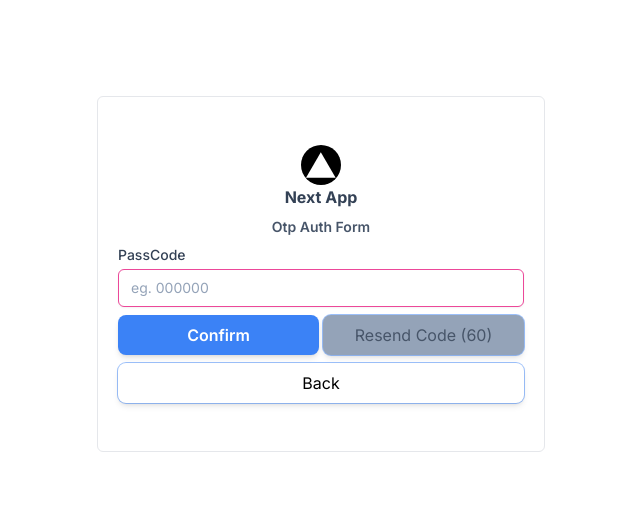
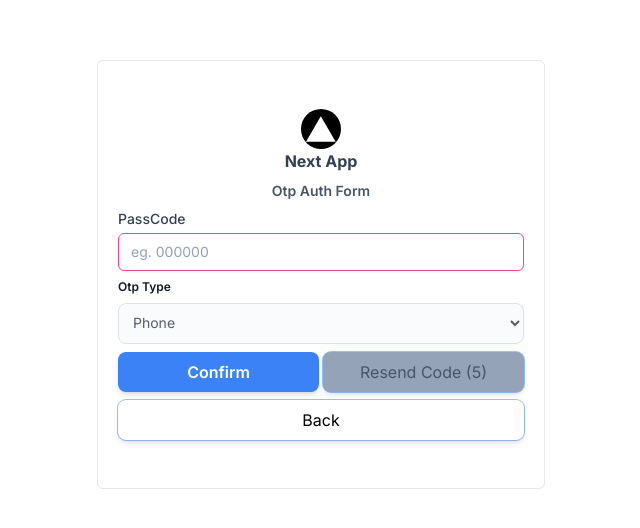
Before and after one commit to lwinmgmg/user-go-ui, a Next.js app: page /otp in a window 1280 px wide. Shown: the part 126-654 px from the top of the page, without its empty margins (319-959 px from the left). Built offline with nearby package versions, Linux system fonts and the light colour scheme.

Commit message:
Resend otp function is added

```diff
--- a/app/otp/page.tsx
+++ b/app/otp/page.tsx
@@ -3,14 +3,16 @@
 import onSuccess from "@/src/auth/user-auth";
 import AlertDismiss, { AlertType } from "@/src/components/alerts/dismiss";
 import Input from "@/src/components/forms/input";
+import SelectOtp from "@/src/components/forms/select-otp";
 import FormLogo from "@/src/components/logos/form-logo";
 import { getActiveOtp, removeActiveOtp } from "@/src/cookies/otp-cookies";
 import { AuthenticatorResponse } from "@/src/fetcher/enable-auth";
 import otpAuth from "@/src/fetcher/otp-auth";
+import resendOtp, { OtpResendResp } from "@/src/fetcher/resend-otp";
 import { useRouter } from "next/navigation";
-import {useEffect, useRef, useState } from "react";
+import {ChangeEvent, FormEvent, useEffect, useRef, useState } from "react";
 
-const OTP_TIMEOUT = 60;
+const OTP_TIMEOUT = 5;
 
 export default function Otp({params: {}, searchParams}:{
     params: {
@@ -26,6 +28,7 @@ export default function Otp({params: {}, searchParams}:{
     const passCode = useRef<HTMLInputElement | null>(null);
     const [tOut, setTOut] = useState(OTP_TIMEOUT);
     const [otp, setOtp] = useState<SuccessAuthResponse | AuthenticatorResponse | null>(null);
+    const [sendType, setSendType] = useState<ResendType>("");
     const [otpType, setOtpType] = useState<string>("");
     const router = useRouter();
 
@@ -36,10 +39,12 @@ export default function Otp({params: {}, searchParams}:{
             return
         }
         setOtp(otpData[0]);
+        setSendType(otpData[0].sotp_type);
         setOtpType(otpData[1]);
         const start = setInterval(()=>{
             setTOut(res=>res > 0 ? res - 1 : 0);
         }, 1000);
+        console.log(sendType);
         return () => clearTimeout(start)
     }, [router])
 
@@ -72,17 +77,29 @@ export default function Otp({params: {}, searchParams}:{
             setIsAlert(true);
         }
     }
-    const onResent = ()=>{
-        switch (otpType){
-            case "1":
-                router.back();
-                break
+    const onResent = async ()=>{
+        const [statusCode , data] = await resendOtp(otp?.access_token, sendType);
+        if (statusCode == 200){
+            setSendType((data as OtpResendResp).sotp_type)
+            setMessage((data as OtpResendResp).mesg);
+            setAlertType("info");
+            setIsAlert(true);
+        }else if (statusCode == 404){
+            router.back()
+        }else{
+            setMessage((data as DefaultResponse).message || "Internal Server Error");
+            setAlertType("error");
+            setIsAlert(true);
         }
         setTOut(OTP_TIMEOUT);
     }
 
     const onBack = ()=>{
         router.back()
+    }
+
+    const onSelect = (e: ChangeEvent<HTMLSelectElement>)=>{
+        setSendType(e.target.value as ResendType);
     }
 
     return (
@@ -105,10 +122,25 @@ export default function Otp({params: {}, searchParams}:{
                 }
                 <form ref={formRef}>
                     <Input innerRef={passCode} label="PassCode" pattern="^[0-9]{6}$" minLength={6} maxLength={6} type="text" placeHolder="eg. 000000" required/>
+                    <div className="h-2"></div>
+                    {
+                        sendType == "auth" ? (
+                            <p className="text-xs">Please Check OTP code in Authenticator or click here to use recovery codes</p>
+                        ):(
+                            <div>
+                                <SelectOtp disabled={tOut !== 0} onChange={onSelect} value={sendType} />
+                            </div>
+                        )
+                    }
                 </form>
+
                 <div className="flex flex-row space-x-1 text-center">
                     <div className="w-full"><button onClick={onConfirm} className="btn-primary w-full">{isLoading ? "Confirming" : "Confirm"}</button></div>
-                    <div className="w-full"><button onClick={onResent} className="btn-secondary w-full" disabled={tOut != 0}>Resend Code ({tOut})</button></div>
+                    {
+                        sendType !== "auth" ? (
+                            <div className="w-full"><button onClick={onResent} className="btn-secondary w-full" disabled={tOut != 0}>Resend Code ({tOut})</button></div>
+                        ):null
+                    }
                 </div>
                 <div className="flex flex-row space-x-1 text-center">
                     <div className="w-full"><button onClick={onBack} className="btn-secondary w-full">Back</button></div>
--- /dev/null
+++ b/src/components/forms/select-otp.tsx
@@ -0,0 +1,23 @@
+import { ChangeEvent, LegacyRef } from "react";
+
+export default function SelectOtp({
+    innerRef,
+    value,
+    onChange,
+    disabled=false,
+}:{
+    innerRef?: LegacyRef<HTMLSelectElement>,
+    disabled?: boolean,
+    value?: string,
+    onChange: (e: ChangeEvent<HTMLSelectElement>)=>void
+}){
+    return (
+        <div>
+            <p className="block mb-2 text-xs font-semibold text-gray-900">Otp Type</p>
+            <select value={value} onChange={onChange} disabled={disabled} className="bg-gray-50 border border-gray-300 text-gray-900 text-sm rounded-lg focus:ring-blue-500 focus:border-blue-500 block w-full p-2.5">
+            <option value="phone">Phone</option>
+            <option value="email">Email</option>
+            </select>
+        </div>
+    );
+}
--- a/src/fetcher/enable-auth.ts
+++ b/src/fetcher/enable-auth.ts
@@ -4,6 +4,7 @@ export type AuthenticatorResponse = {
     user_id: string,
     key: string,
     image: string
+    sotp_type: ResendType
 }
 
 export default async function enableAuth(token: string) :Promise<[number, AuthenticatorResponse | DefaultResponse]>{
--- /dev/null
+++ b/src/fetcher/resend-otp.ts
@@ -0,0 +1,16 @@
+export type OtpResendResp = {
+    access_token: string,
+    sotp_type: ResendType,
+    mesg: string
+}
+
+export default async function resendOtp(token: string | undefined, resendType: ResendType) :Promise<[number, OtpResendResp | DefaultResponse]>{
+    const formData = new FormData();
+    formData.append("access_token", token || "");
+    formData.append("sotp_type", resendType || "");
+    const resp = await fetch("/api/user/v1/func/user/resend_otp", {
+        method: "POST",
+        body: formData
+    })
+    return [resp.status, await resp.json() as OtpResendResp]
+}
--- a/types.t.ts
+++ b/types.t.ts
@@ -3,9 +3,11 @@ type DefaultResponse ={
     message: string,
     data: any
 };
+type ResendType = "phone" | "email" | "auth" | "";
 
 type SuccessAuthResponse = {
     token_type: string,
     access_token: string,
-    user_id: string
+    user_id: string,
+    sotp_type: ResendType
 };
```
